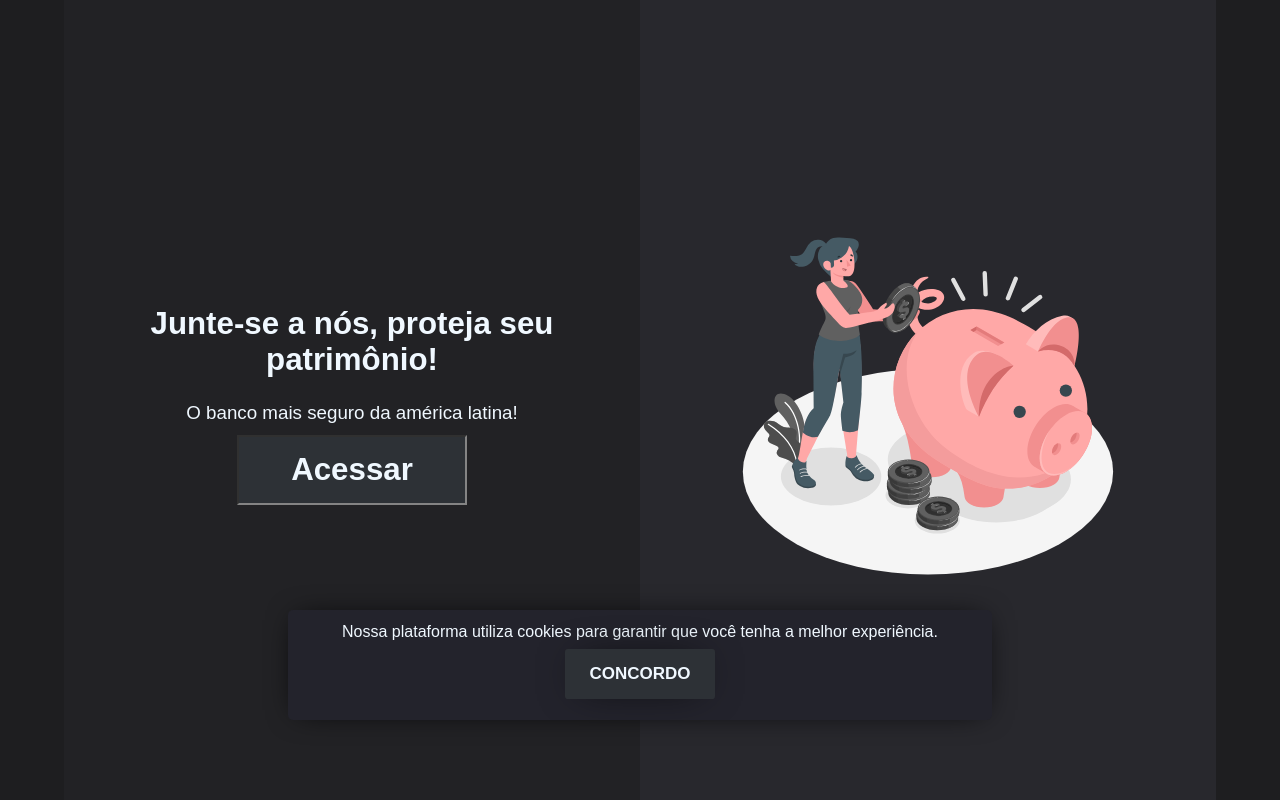
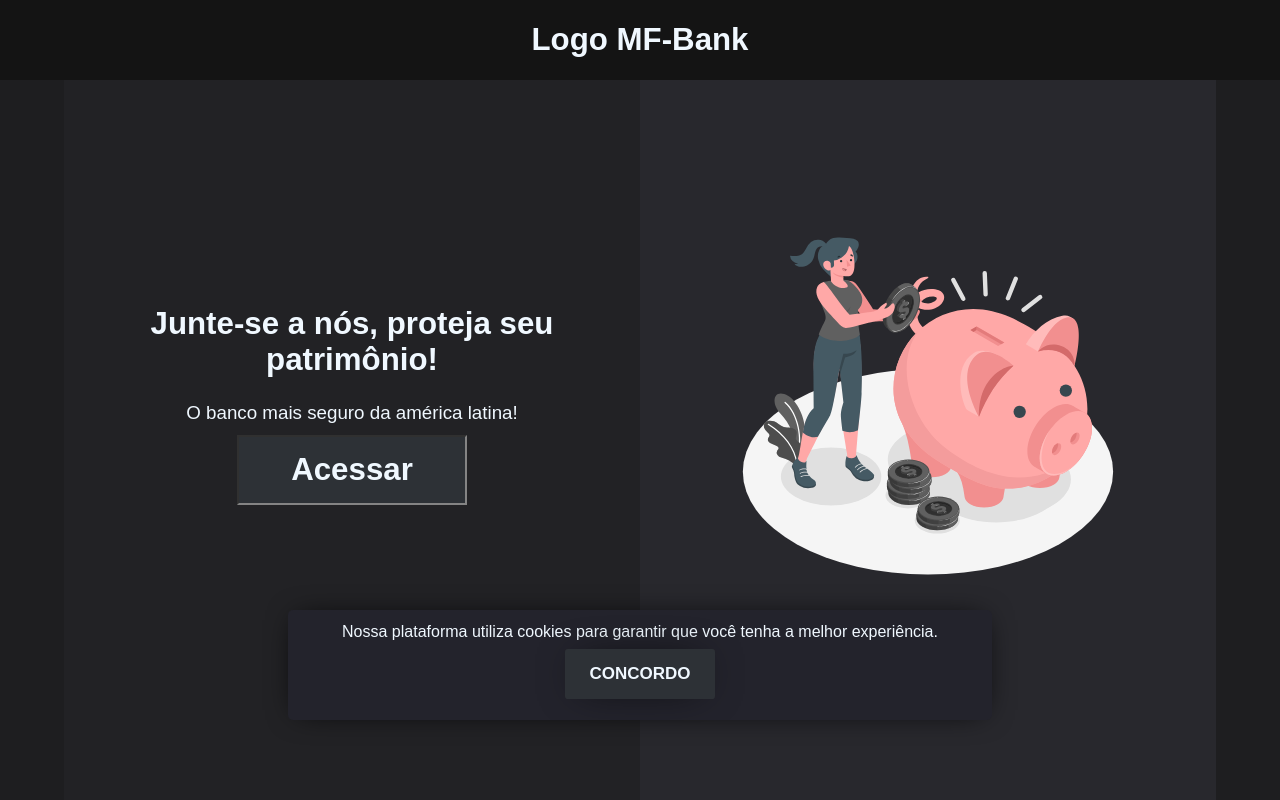
Before and after one commit to FabricioSobrinho/MF-Bank, a React (Vite) app: page / in a window 1280 px wide. Built offline with nearby package versions, Linux system fonts and the light colour scheme.

Commit message:
Feat: removed the test route

```diff
--- a/src/App.jsx
+++ b/src/App.jsx
@@ -21,7 +21,6 @@ import TransferPage from "./Pages/TransferPage";
 import ExtractPage from "./Pages/ExtractPage";
 import EditAccountPage from "./Pages/EditAccountPage";
 import CloseAccountPage from "./Pages/CloseAccountPage";
-import TestingFetch from "./Pages/TestingFetch";
 import AccConfirmation from "./Pages/AccConfirmation";
 
 function App() {
@@ -30,7 +29,7 @@ function App() {
   return (
     <>
       <Router>
-        {/* {isLoggedIn ? <LoggedNavBar /> : <NavBar />} */}
+        {isLoggedIn ? <LoggedNavBar /> : <NavBar />}
         <Container>
           <Routes>
             <Route exact element={<InitialPage />} path="/" />
```
